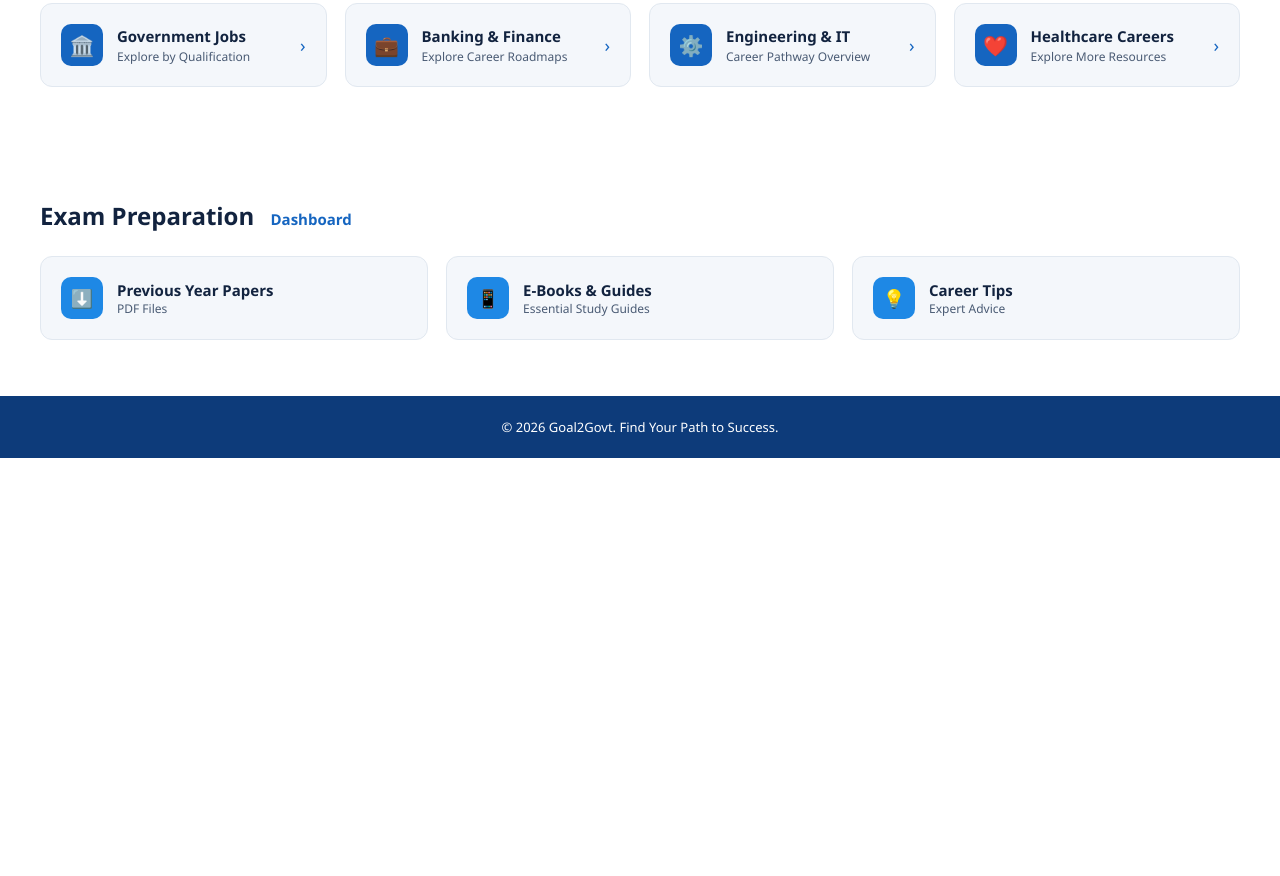
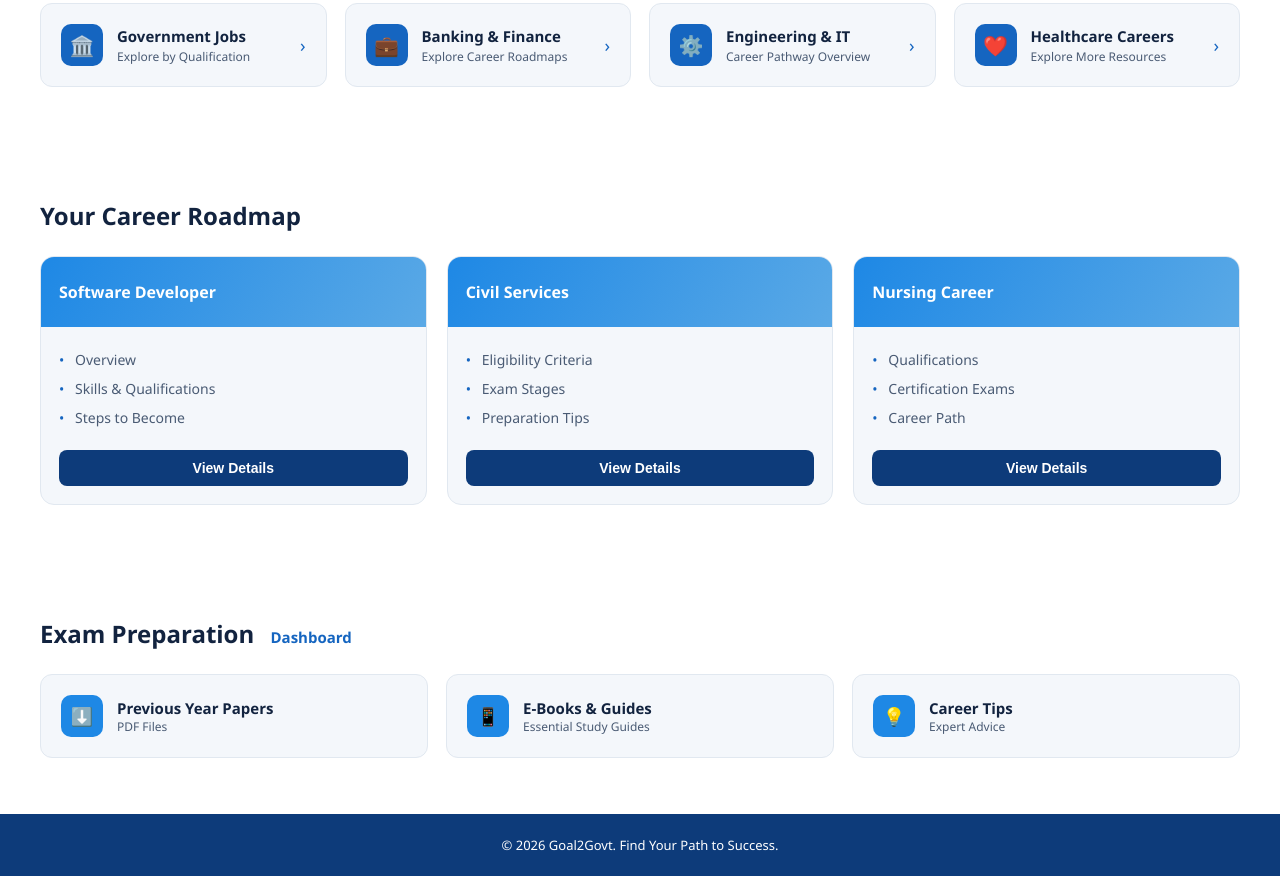
Before and after one commit to Build-exe/backend, a website: page index.html in a window 1280 px wide. Shown: the part 563-1439 px from the top of the page. Before the commit the page ends 1021 px from the top, so only its background shows below. Drawn offline with Linux system fonts and the light colour scheme.

Commit message:
Add files via upload

```diff
--- a/index.html
+++ b/index.html
@@ -14,10 +14,9 @@
   <nav>
     <ul>
       <li><a href="index.html" class="active">Home</a></li>
-      <li><a href="roadmap.html">Roadmaps</a></li>
+      <li><a href="jobsdetails.html">Jobs & Details</a></li>
       <li><a href="#prep-section">Exam Prep</a></li>
       <li><a href="mocktest.html">Mock Test</a></li>
-      <li><a href="jobsdetails.html">Jobs & Details</a></li>
       <li><a href="about.html">About Us</a></li>
     </ul>
   </nav>
@@ -78,6 +77,45 @@
         <p>Explore More Resources</p>
       </div>
       <div class="option-arrow">›</div>
+    </div>
+  </div>
+</section>
+
+<section id="roadmap-section">
+  <h2 class="section-title">Your Career Roadmap</h2>
+  <div class="roadmap-grid">
+    <div class="roadmap-card">
+      <div class="roadmap-head">Software Developer</div>
+      <div class="roadmap-body">
+        <ul>
+          <li>Overview</li>
+          <li>Skills &amp; Qualifications</li>
+          <li>Steps to Become</li>
+        </ul>
+        <button class="view-details" id="btn-software-developer">View Details</button>
+      </div>
+    </div>
+    <div class="roadmap-card">
+      <div class="roadmap-head">Civil Services</div>
+      <div class="roadmap-body">
+        <ul>
+          <li>Eligibility Criteria</li>
+          <li>Exam Stages</li>
+          <li>Preparation Tips</li>
+        </ul>
+        <button class="view-details" id="btn-civil-services">View Details</button>
+      </div>
+    </div>
+    <div class="roadmap-card">
+      <div class="roadmap-head">Nursing Career</div>
+      <div class="roadmap-body">
+        <ul>
+          <li>Qualifications</li>
+          <li>Certification Exams</li>
+          <li>Career Path</li>
+        </ul>
+        <button class="view-details" id="btn-nursing-career">View Details</button>
+      </div>
     </div>
   </div>
 </section>
```
Also changed, not shown: about.html (+1 -2 lines), jobsdetails.html (+1 -2 lines), mocktest.html (+1 -2 lines), script.js.
